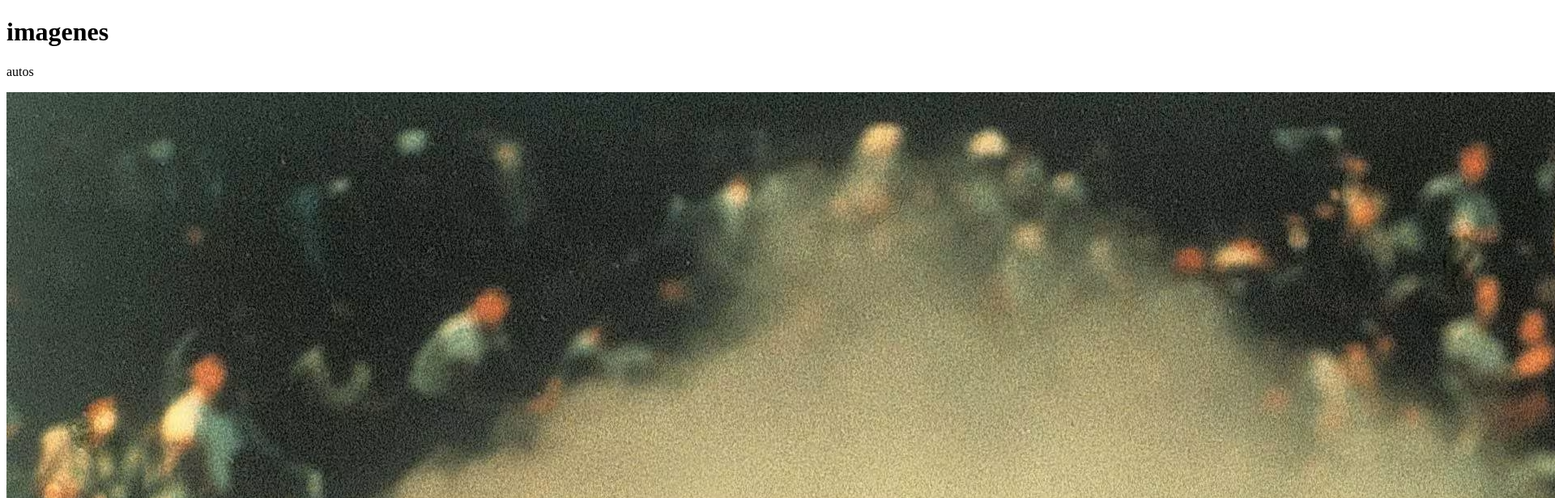
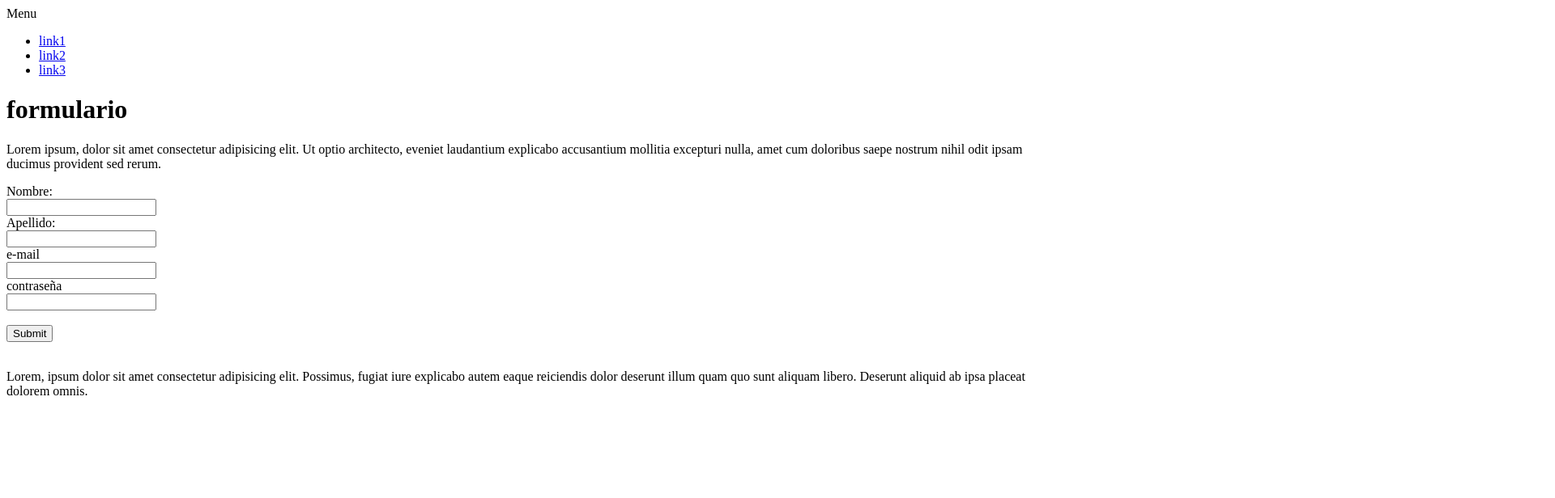
Before and after one commit to Tobimedina/tarea, a plain HTML site: page index.html in a window 1280 px wide. Shown: the top 616 px of the page at 81% size, 1920 px wide, since content can reach past the window. Drawn offline with Linux system fonts and the light colour scheme.

Commit message:
Update index.html

```diff
--- a/index.html
+++ b/index.html
@@ -1,16 +1,53 @@
 <!DOCTYPE html>
 <html lang="en">
-<head>
-    <meta charset="UTF-8">
-    <meta name="viewport" content="width=device-width, initial-scale=1.0">
+  <head>
+    <meta charset="UTF-8" />
+    <meta name="viewport" content="width=device-width, initial-scale=1.0" />
     <title>pagina web</title>
-</head>
-<body>
-    <h1>
-        imagenes
-    </h1>
-    <p>autos</p>
-<img src="img/auto1.jpg" alt="">
+    <link rel="stylesheet" href="css/styles.css" />
+    <header>
+      <nav class="menu">
+        Menu
+        <ul>
+          <li><a href="https://es.wikipedia.org/wiki/Argentina">link1</a></li>
+          <li>
+            <a href="https://es.wikipedia.org/wiki/Provincias_de_Argentina"
+              >link2</a
+            >
+          </li>
+          <li>
+            <a href="https://es.wikipedia.org/wiki/Buenos_Aires">link3</a>
+          </li>
+        </ul>
+      </nav>
+    </header>
+  </head>
+  <body>
+    <h1>formulario</h1>
+    <p class="rd">
+      Lorem ipsum, dolor sit amet consectetur adipisicing elit. Ut optio
+      architecto, eveniet laudantium explicabo accusantium mollitia excepturi
+      nulla, amet cum doloribus saepe nostrum nihil odit ipsam ducimus provident
+      sed rerum.
+    </p>
 
-</body>
+    <form action="" method="post">
+      <label for="Nombre">Nombre:</label><br />
+      <input type="text" name="Nombre" /> <br />
+
+      <label for="Apellido">Apellido:</label><br />
+      <input type="text" name="Apellido" /> <br />
+
+      <label for="email">e-mail</label><br />
+      <input type="email" /> <br />
+      <label for="contraseña">contraseña</label><br />
+      <input type="password" name="contraseña" /><br /><br />
+      <input type="submit" />
+    </form> <br>
+    <p class="p1">
+      Lorem, ipsum dolor sit amet consectetur adipisicing elit. Possimus, fugiat
+      iure explicabo autem eaque reiciendis dolor deserunt illum quam quo sunt
+      aliquam libero. Deserunt aliquid ab ipsa placeat dolorem omnis.
+    </p>
+  </body>
 </html>
```
